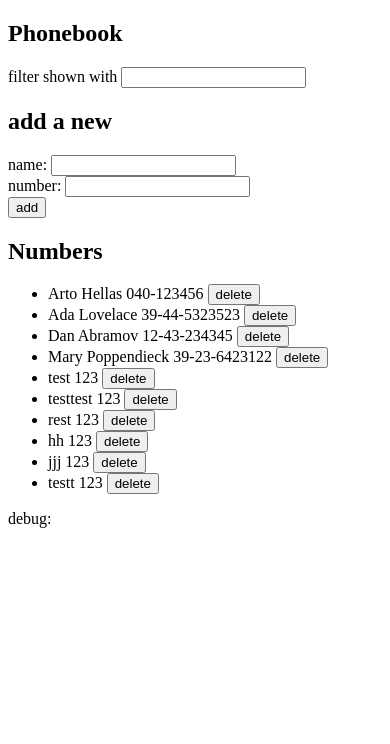
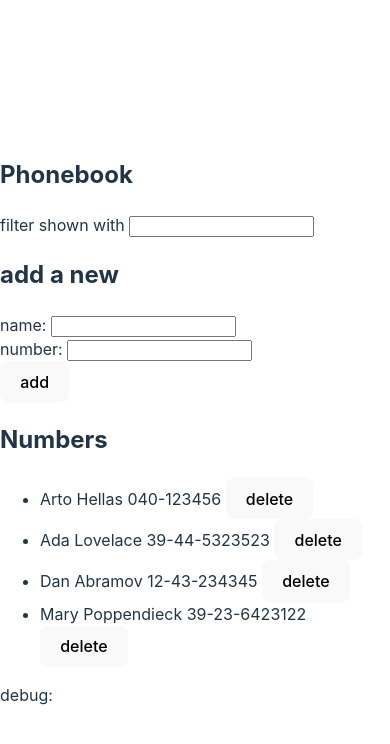
Before and after one commit to PlatinumFoxTail/fullstackopen, a React (Vite) app in the folder part2/phonebook/: page / in a window 390 px wide. Shown: the top 744 px of the page. Built offline with nearby package versions, Linux system fonts and the light colour scheme; data requests are answered from the project's data file.

Commit message:
submit 2.16: Phonebook step 11

```diff
--- a/part2/phonebook/db.json
+++ b/part2/phonebook/db.json
@@ -19,36 +19,6 @@
       "name": "Mary Poppendieck",
       "number": "39-23-6423122",
       "id": "4"
-    },
-    {
-      "id": "5",
-      "name": "test",
-      "number": "123"
-    },
-    {
-      "id": "6",
-      "name": "testtest",
-      "number": "123"
-    },
-    {
-      "id": "7",
-      "name": "rest",
-      "number": "123"
-    },
-    {
-      "id": "8",
-      "name": "hh",
-      "number": "123"
-    },
-    {
-      "id": "9",
-      "name": "jjj",
-      "number": "123"
-    },
-    {
-      "id": "10",
-      "name": "testt",
-      "number": "123"
     }
   ]
 }
--- a/part2/phonebook/src/App.jsx
+++ b/part2/phonebook/src/App.jsx
@@ -1,4 +1,6 @@
 import { useState, useEffect } from 'react'
+
+import './index.css';
 
 import Persons from './components/persons'
 import Addpersons from './components/addpersons'
@@ -18,8 +20,8 @@ const App = () => {
   //filtered names set to person array
   const [filteredNames, setFilteredNames] = useState(persons)
 
-  //error message state
-  const [errorMessage, setErrorMessage] = useState(null)
+  //success message state
+  const [successMessage, setSuccessMessage] = useState(null)
 
   //useEffect hook to fetch data from json server
   useEffect(() => {
@@ -42,6 +44,12 @@ const App = () => {
           .update(person.id, changedPerson)
           .then(response => {
             setPersons(persons.map(p => p.id !== person.id ? p : response.data));
+            //setting success message
+            setSuccessMessage(`Number of ${newName}  updated`);
+            //success message displayed 5s
+            setTimeout(() => {
+              setSuccessMessage(null);
+            }, 5000);
           })
       }
       //personService add the person object to the json server
@@ -56,9 +64,11 @@ const App = () => {
       .create(personObject)
       .then(response => {
         setPersons(persons.concat(response.data));
-        setErrorMessage(`Person '${newName}' added to the phonebook`);
+        //setting success message
+        setSuccessMessage(`Added ${newName}`);
+        //success message displayed 5s
         setTimeout(() => {
-          setErrorMessage(null);
+          setSuccessMessage(null);
         }, 5000);
       })
     }
@@ -89,11 +99,11 @@ const App = () => {
   return (
     <div>
       <h2>Phonebook</h2>
+      <Notification message={successMessage} />
       <Searchname persons={persons} setFilteredNames={handleSearchResult} />
 
       <h2>add a new</h2>
       <Addpersons createPersonobject={createPersonobject} />
-      <Notification message={errorMessage} />
 
       <h2>Numbers</h2>
       <ul>
--- a/part2/phonebook/src/components/Notification.jsx
+++ b/part2/phonebook/src/components/Notification.jsx
@@ -1,13 +1,14 @@
 const Notification = ({ message }) => {
     if (message === null) {
-      return null
+        return null
     }
 
     return (
-      <div className="error">
-        {message}
-      </div>
+        //if message includes "Added" or "updated" then display message with .success styling from index.css otherwise display message with no styling
+        <div className={message.includes("Added") || message.includes("updated") ? "success" : ""}>
+            {message}
+        </div>
     )
-  }
+}
 
-  export default Notification
+export default Notification
--- a/part2/phonebook/src/index.css
+++ b/part2/phonebook/src/index.css
@@ -67,16 +67,6 @@ button:focus-visible {
   }
 }
 
-.error {
-  color: red;
-  background: lightgrey;
-  font-size: 20px;
-  border-style: solid;
-  border-radius: 5px;
-  padding: 10px;
-  margin-bottom: 10px;
-}
-
 .success {
   color: green;
   background: lightgreen;
```
